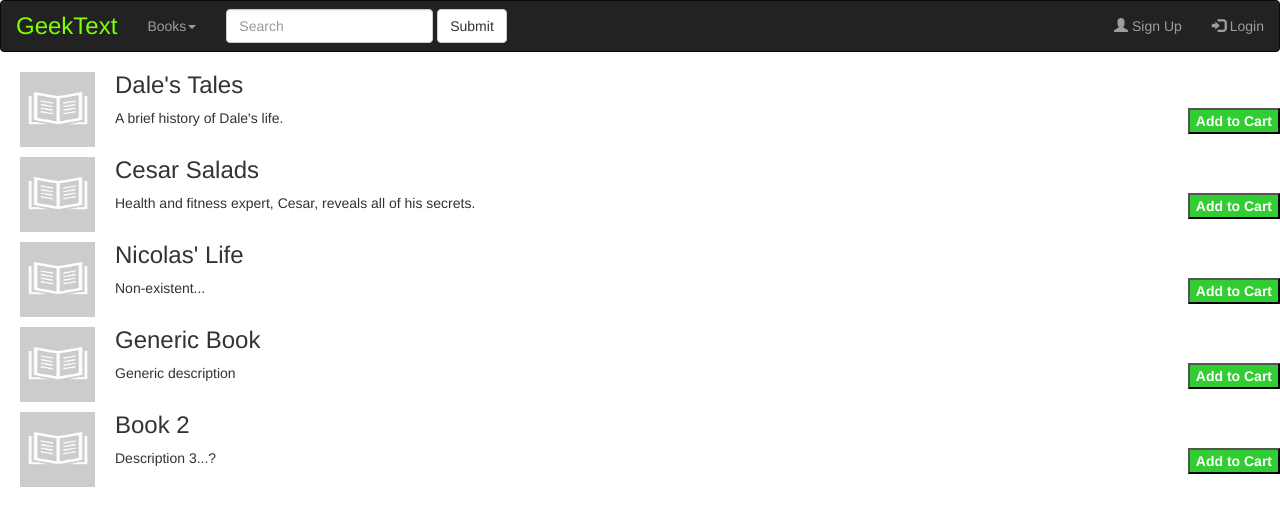
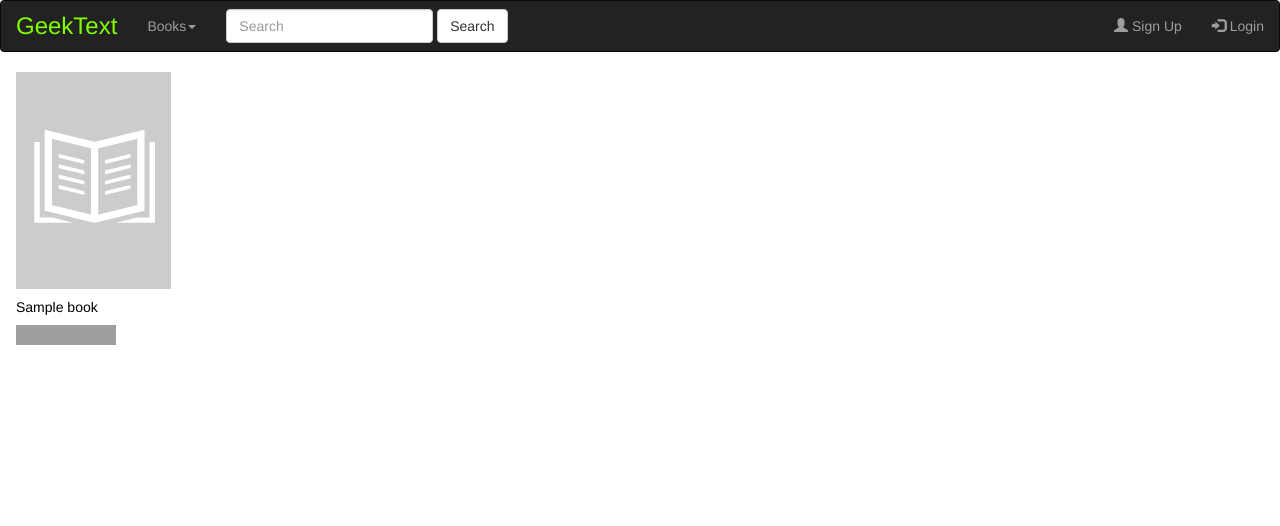
Before and after one commit to Dpereira91/Geek_text, a PHP site: page /books.php in a window 1280 px wide. Shown: the top 526 px of the page. Run offline with PHP 8.4, Linux system fonts and the light colour scheme; tables that the repository leaves empty or names only in its code hold one stand-in row (values such as "Sample post"); some libraries are stand-ins or nearby versions; grey boxes are pictures that could not be loaded.

Commit message:
books now in grid view with icon, title, and ratings; Please run the books.sql to add the books table; minor changes to header and account;

```diff
--- a/account.php
+++ b/account.php
@@ -80,7 +80,7 @@
 		}
 	?>
 
-	<p style="margin-left: 20;"><input name="nickname" type="text" value="<?php echo( htmlspecialchars( $row['nickname'] ) ); ?>" placeholder="Nickname"/></p>
+	<p style="margin-left: 20; margin-top: 20;"><input name="nickname" type="text" value="<?php echo( htmlspecialchars( $row['nickname'] ) ); ?>" placeholder="Nickname"/></p>
 	<p style="margin-left: 20;"><input name="email" type="text" value="<?php echo( htmlspecialchars( $row['email'] ) ); ?>" placeholder="email"/></p>
 	<input style="margin-left: 20;" type="submit" value="Save Changes" class="btn btn-success">
 </form>
@@ -93,7 +93,7 @@
 
 
 
-<div class="container">
+<div class="container" style="margin-left: 10;">
   <h2>Account Information</h2>
   <p>Navigate through the tabs to update your personal information</p>
 
@@ -115,7 +115,7 @@
 	  <div class="container">
 			<form action="add_address.php" method="post">
 				<table class="table table-striped">
-				<p style="margin-left: 20;">
+				<p>
 					<tbody>
 					<td><input type="text" name="street" placeholder="Street Address"></td>
 					<td><input type="text" name="city" placeholder="City"></td>
--- a/books.php
+++ b/books.php
@@ -5,42 +5,101 @@
 </head>
 <body>
 
-<?php include("header.php");?>
+<?php
+	include("header.php");
+	$link = mysqli_connect("localhost", "root", "", "geek_text");
+	$sql = "SELECT * FROM books";
+	$result=mysqli_query($link, $sql);
+	echo'<div style="display:flex; flex-wrap: wrap;">';
+	while( $row=mysqli_fetch_array($result) ) {
+		echo'<a class="ai" href=""><figure><img class="imgi" src="default_book.png" alt=""><figcaption>' . $row["title"] . '</figcaption><figcaption>';
+		if ( $row['rating'] <= '1' ) {
+			echo'<img src="ratings/1.png" style="width:100px; height:20px;">';
+		}
+		elseif ($row['rating']>'1' && $row['rating']<='1.5') {
+			echo'<img src="ratings/1-5.png" style="width:100px; height:20px;">';
+		}
+		elseif ($row['rating']>'1.5' && $row['rating']<='2') {
+			echo'<img src="ratings/2.png" style="width:100px; height:20px;">';
+		}
+		elseif ($row['rating']>'2' && $row['rating']<='2.5') {
+			echo'<img src="ratings/2-5.png" style="width:100px; height:20px;">';
+		}
+		elseif ($row['rating']>'2.5' && $row['rating']<='3') {
+			echo'<img src="ratings/3.png" style="width:100px; height:20px;">';
+		}
+		elseif ($row['rating']>'3' && $row['rating']<='3.5') {
+			echo'<img src="ratings/3-5.png" style="width:100px; height:20px;">';
+		}
+		elseif ($row['rating']>'3.5' && $row['rating']<='4') {
+			echo'<img src="ratings/4.png" style="width:100px; height:20px;">';
+		}
+		elseif ($row['rating']>'4' && $row['rating']<='4.5') {
+			echo'<img src="ratings/4-5.png" style="width:100px; height:20px;">';
+		}
+		elseif ($row['rating']>'4.5') {
+			echo'<img src="ratings/5.png" style="width:100px; height:20px;">';
+		}
+		echo'</figcaption></figure></a>';
+	}
+	echo"</div>";
+	mysqli_close($link);
+?>
 
-<div>
-	<p style="float: left;"><img src="default_book.png" height="75px" width="75px" border="1px" hspace="20"></p>
-	<h3>Dale's Tales</h3>
-	<p style="float:right;"><button style="background-color:limegreen; color:white;"><strong>Add to Cart</strong></button></p>
-	<p>A brief history of Dale's life.</p>
-</div>
-
-<div style="clear: left;">
-	<p style="float: left;"><img src="default_book.png" height="75px" width="75px" border="1px" hspace="20"></p>
-	<h3>Cesar Salads</h3>
-	<p style="float:right;"><button style="background-color:limegreen; color:white;"><strong>Add to Cart</strong></button></p>
-	<p>Health and fitness expert, Cesar, reveals all of his secrets.</p>
-</div>
-
-<div style="clear: left;">
-	<p style="float: left;"><img src="default_book.png" height="75px" width="75px" border="1px" hspace="20"></p>
-	<h3>Nicolas' Life</h3>
-	<p style="float:right;"><button style="background-color:limegreen; color:white;"><strong>Add to Cart</strong></button></p>
-	<p>Non-existent...</p>
-</div>
-
-<div style="clear: left;">
-	<p style="float: left;"><img src="default_book.png" height="75px" width="75px" border="1px" hspace="20"></p>
-	<h3>Generic Book</h3>
-	<p style="float:right;"><button style="background-color:limegreen; color:white;"><strong>Add to Cart</strong></button></p>
-	<p>Generic description</p>
-</div>
-
-<div style="clear: left;">
-	<p style="float: left;"><img src="default_book.png" height="75px" width="75px" border="1px" hspace="20"></p>
-	<h3>Book 2</h3>
-	<p style="float:right;"><button style="background-color:limegreen; color:white;"><strong>Add to Cart</strong></button></p>
-	<p>Description 3...?</p>
-</div>
+<style>
+	.ai {
+		display: inline-block;
+		margin-bottom: 8px;
+		width: calc(25% - 4px);
+		margin-left: 16px;
+		text-decoration: none;
+		color: black;
+	}
+	.ai:nth-of-type(2n) {
+		margin-right: 0;
+	}
+	@media screen and (min-width: 50em) {
+		.ai {
+			width: calc(18% - 8px);
+		}
+		.ai:nth-of-type(2n) {
+			margin-right: 16px;
+		}
+		.ai:nth-of-type(4n) {
+			margin-right: 0;
+		}
+	}
+	.ai:hover .imgi {
+		transform: scale(1.10);
+	}
+	figure {
+		margin: 0;
+		overflow: hidden;
+	}
+	figcaption {
+		margin-top: 8px;
+	}
+	.imgi {
+		border: none;
+		max-width: 100%;
+		height: auto;
+		display: block;
+		background: #ccc;
+		transition: transform .2s ease-in-out;
+	}
+	.p .ai {
+		display: inline;
+		font-size: 14px;
+		margin: 0;
+		text-decoration: underline;
+		color: blue;
+	}
+	.p {
+		text-align: center;
+		font-size: 14px;
+		padding-top: 100px;
+	}
+</style>
 
 </body>
 </html>
--- a/existing_addresses.php
+++ b/existing_addresses.php
@@ -8,7 +8,6 @@
         <th class="fit">Zip Code</th>
         <th class="fit hidden-element"></th>
         <th class="fit">Preferred</th>
-
       </tr>
     </thead>
     <tbody>
--- a/header.php
+++ b/header.php
@@ -16,6 +16,7 @@
     <ul class="nav navbar-nav">
       <li class="dropdown"><a class="dropdown-toggle" data-toggle="dropdown" href="#">Books<span class="caret"></span></a>
         <ul class="dropdown-menu">
+		  <li><a href="./books.php">All</a></li>
           <li><a href="#">Genre</a></li>
           <li><a href="#">Best Seller</a></li>
           <li><a href="#">Top Rated</a></li>
@@ -26,7 +27,7 @@
       <div class="form-group">
         <input type="text" class="form-control" placeholder="Search">
       </div>
-      <button type="submit" class="btn btn-default">Submit</button>
+      <button type="submit" class="btn btn-default">Search</button>
     </form>
     <ul class="nav navbar-nav navbar-right">
 
```
